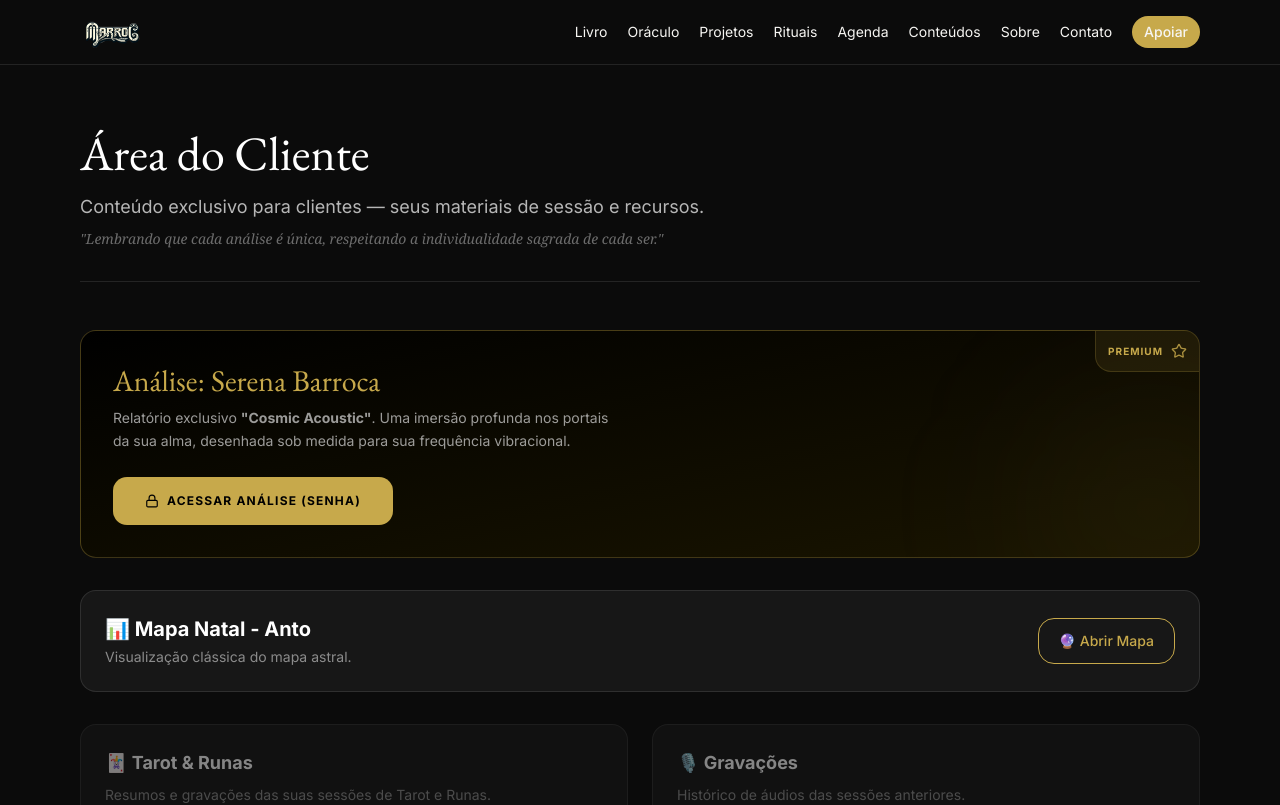
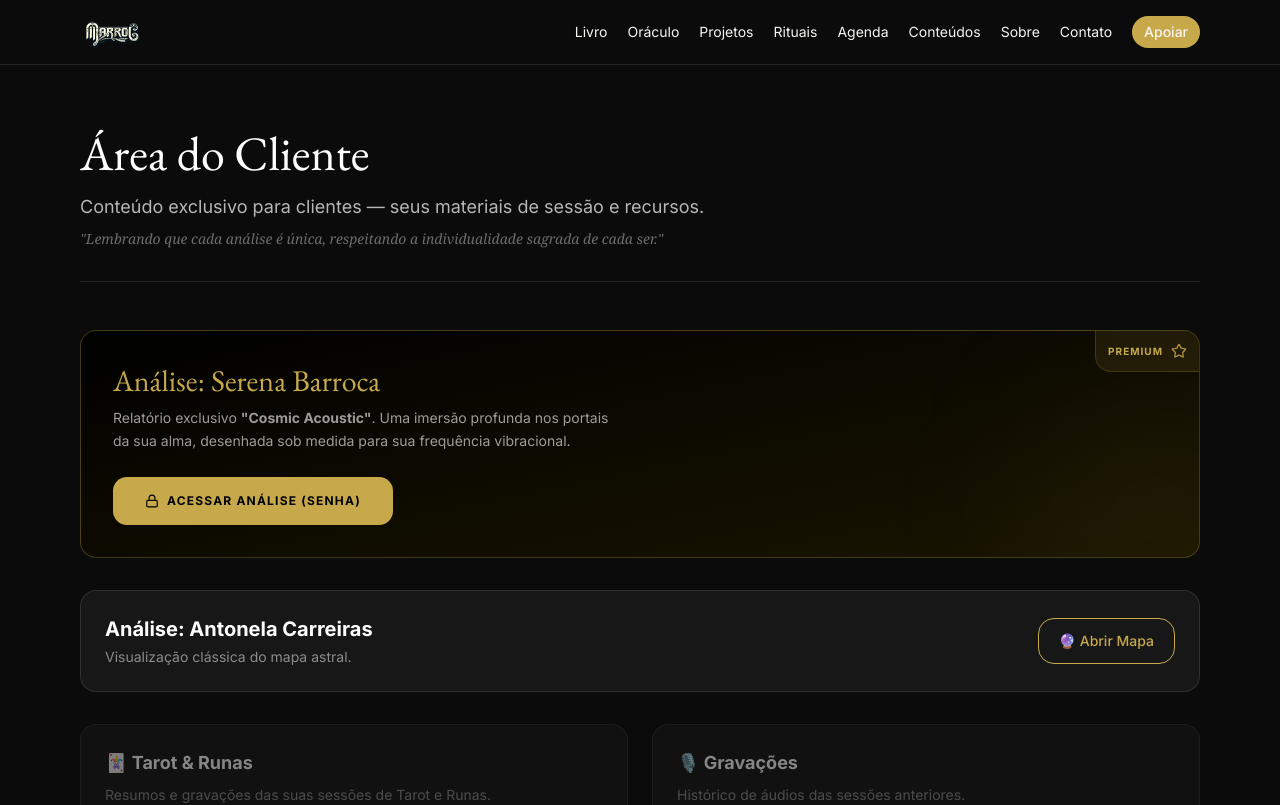
Before and after one commit to marroclife/MarrocSolutions, a Next.js app: page /rituais/rituaisclient in a window 1280 px wide. Shown: the top 805 px of the page. Built offline with nearby package versions, Linux system fonts and the light colour scheme.

Commit message:
Att Area de membros+SerenaBarroca

```diff
--- a/app/rituais/rituaisclient/page.tsx
+++ b/app/rituais/rituaisclient/page.tsx
@@ -50,7 +50,7 @@ export default function RituaisClientPage() {
             {/* Seção Mapa Natal - Anto */}
             <div className="bg-white/5 border border-white/10 rounded-2xl p-6 flex flex-col md:flex-row items-start md:items-center justify-between gap-6 hover:bg-white/[0.08] transition duration-300">
                 <div>
-                    <h2 className="text-xl font-bold mb-1 text-white">📊 Mapa Natal - Anto</h2>
+                    <h2 className="text-xl font-bold mb-1 text-white">Análise: Antonela Carreiras</h2>
                     <p className="text-white/50 text-sm">
                         Visualização clássica do mapa astral.
                     </p>
```
Also changed, not shown: public/images/kin176.png (added).
